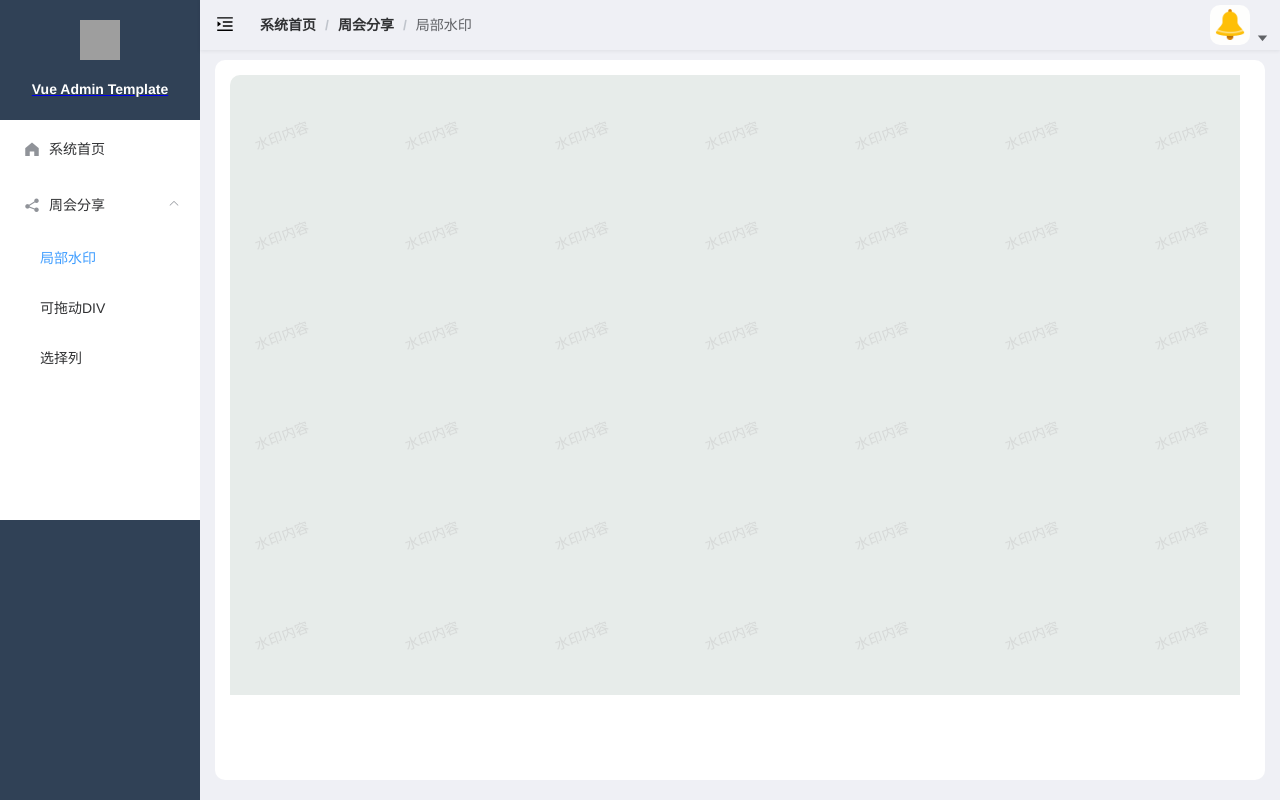
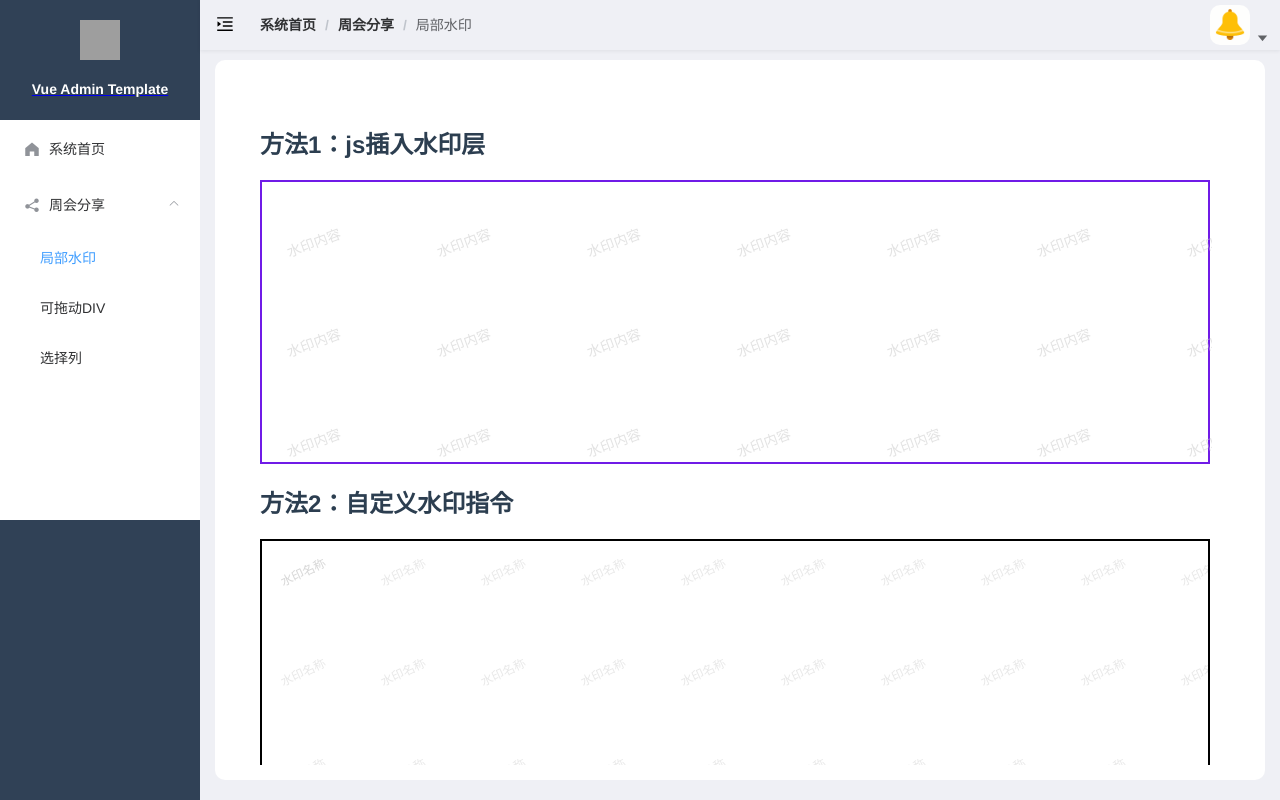
Before and after one commit to zhaoxin311/build-the-project, a Vue app: page /#/IShare/index.vue in a window 1280 px wide. Built offline with nearby package versions, Linux system fonts and the light colour scheme; grey boxes are pictures that could not be loaded.

Commit message:
自定义水印指令

```diff
--- a/src/main.js
+++ b/src/main.js
@@ -3,8 +3,9 @@
 import router from './router'
 import store from './store'
 
-// 全局引入v-dialogDrag自定义指令
+// 全局引入v-dialogDrag 和 waterMark自定义指令
 import './pages/IShare/directives/dialogDrag'
+import './pages/IShare/directives/waterMark.js'
 
 import ElementUI from 'element-ui'
 import 'element-ui/lib/theme-chalk/index.css'
--- a/src/pages/IShare/directives/dialogDrag.js
+++ b/src/pages/IShare/directives/dialogDrag.js
@@ -32,6 +32,7 @@
       }
 
       document.onmouseup = function(e) {
+        //  鼠标弹起，移除鼠标移动事件
         document.onmousemove = null
         document.onmouseup = null
       }
--- /dev/null
+++ b/src/pages/IShare/directives/waterMark.js
@@ -0,0 +1,24 @@
+
+import Vue from 'vue'
+
+Vue.directive('watermark', (el, binding) => {
+  function addWaterMarker(str, parentNode, font, textColor) { // 水印文字，父元素，字体，文字颜色
+    const img = document.createElement('canvas') // 创建canvas元素
+    parentNode.appendChild(img)
+    img.width = 100
+    img.height = 100
+    img.style.zIndex = '999'
+    // img.style.display = 'none';
+    const image = img.getContext('2d') // 获取canvas画布
+    image.rotate(-25 * Math.PI / 180) // 逆时针旋转π/9
+    image.globalAlpha = 1 // 透明度
+    image.str = str || '自定义水印指令'
+    image.font = font || '12px Microsoft Yauheni '
+    image.fillStyle = textColor || 'rgba(180, 180, 180, 0.2)'
+    image.textAlign = 'left'
+    // image.textBaseline = 'Middle';
+    image.fillText(str, 0, 50)
+    parentNode.style.backgroundImage = 'url(' + img.toDataURL('image/png') + ')'
+  }
+  addWaterMarker(binding.value.text, el, binding.value.font, binding.value.textColor)
+})
--- a/src/pages/IShare/index.vue
+++ b/src/pages/IShare/index.vue
@@ -1,6 +1,9 @@
 <template>
-  <div ref="all" class="all">
-    <div class="drag-main" />
+  <div class="all">
+    <h2>方法1：js插入水印层</h2>
+    <div ref="watermark1" class="watermark1" />
+    <h2>方法2：自定义水印指令</h2>
+    <div v-watermark="{text: '水印名称', textColor: 'rgba(180, 180, 180, 0.3)'}" class="watermark2" />
   </div>
 </template>
 <script>
@@ -10,7 +13,7 @@
     return {}
   },
   mounted() {
-    WaterMark.set('水印内容', this.$refs.all)
+    WaterMark.set('水印内容', this.$refs.watermark1)
   }
 }
 </script>
@@ -19,10 +22,14 @@
   height: 70vh;
   padding: 30px;
   list-style: none;
-  background: #e7ecea;
 }
-.drag-main {
-  height: 100%;
-  margin-bottom: 30px;
+.watermark1 {
+  height: 50%;
+  border: 2px solid #701be7;
+}
+.watermark2 {
+  height: 50%;
+  margin-top: 10px;
+  border: 2px solid black;
 }
 </style>
--- a/src/pages/js/waterMark.js
+++ b/src/pages/js/waterMark.js
@@ -6,6 +6,8 @@
  *
  * @param {要设置的水印的内容} str
  * @param {需要设置水印的容器} container
+ *
+ * 简单原理：canvas绘制水印文字，创建一个顶层div，并将canvas放到上边，js插入水印层div即可。
  */
 const setWatermark = (str, container) => {
   const id = '1.23452384164.123412415'
```
